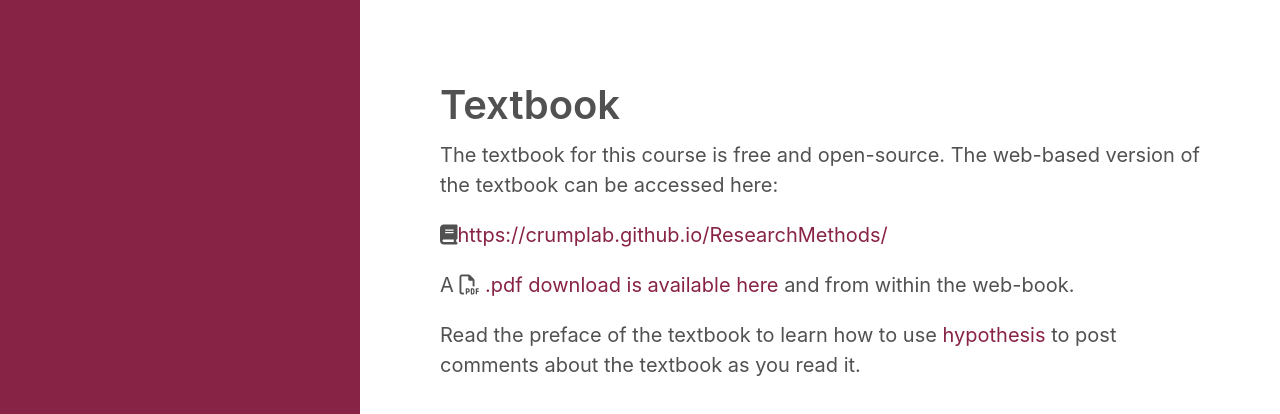
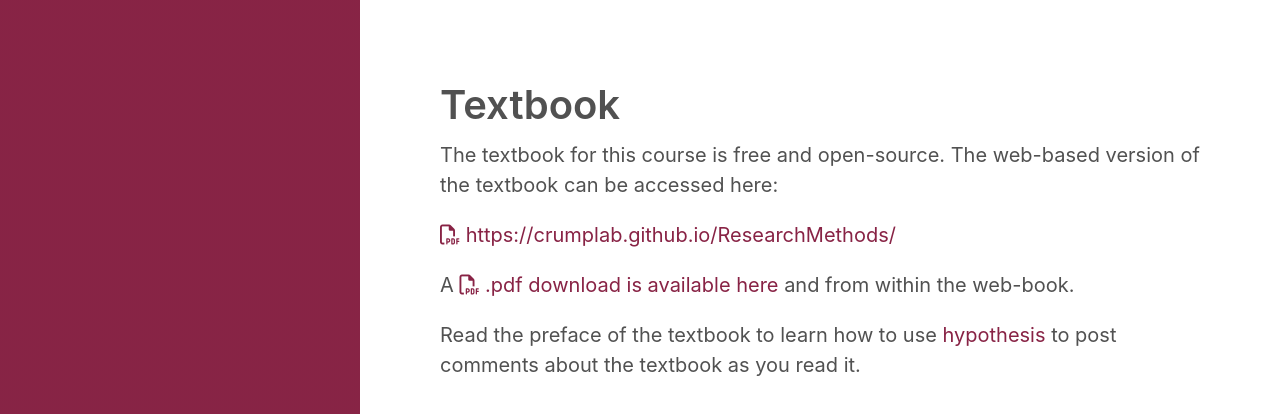
Before and after one commit to enriquepouget/psyc3450, a Jekyll site: the page built from category/textbook.md, in a window 1280 px wide. Shown: the top 414 px of the page. Built offline with Jekyll 4.4.1, drawn with Linux system fonts in a browser that asks for light colours; nearby versions of some CDN libraries.

Commit message:
textbook icons

```diff
--- a/category/textbook.md
+++ b/category/textbook.md
@@ -7,8 +7,8 @@ faicon: <i class="fa fa-book" aria-hidden="true"></i>
 
 The textbook for this course is free and open-source. The web-based version of the textbook can be accessed here:
 
-<i class="fa fa-book" aria-hidden="true"></i>[https://crumplab.github.io/ResearchMethods/](https://crumplab.github.io/ResearchMethods/)
+<a class="page-link" href="https://crumplab.github.io/ResearchMethods/"><i class="fa fa-file-pdf-o" aria-hidden="true"></i> https://crumplab.github.io/ResearchMethods/</a>
 
-A <i class="fa fa-file-pdf-o" aria-hidden="true"></i> [.pdf download is available here](https://crumplab.github.io/ResearchMethods/Methods_Crump.pdf) and from within the web-book.
+A <a class="page-link" href="https://crumplab.github.io/ResearchMethods/Methods_Crump.pdf"><i class="fa fa-file-pdf-o" aria-hidden="true"></i> .pdf download is available here</a> and from within the web-book.
 
 Read the preface of the textbook to learn how to use [hypothesis](https://web.hypothes.is) to post comments about the textbook as you read it.
```
